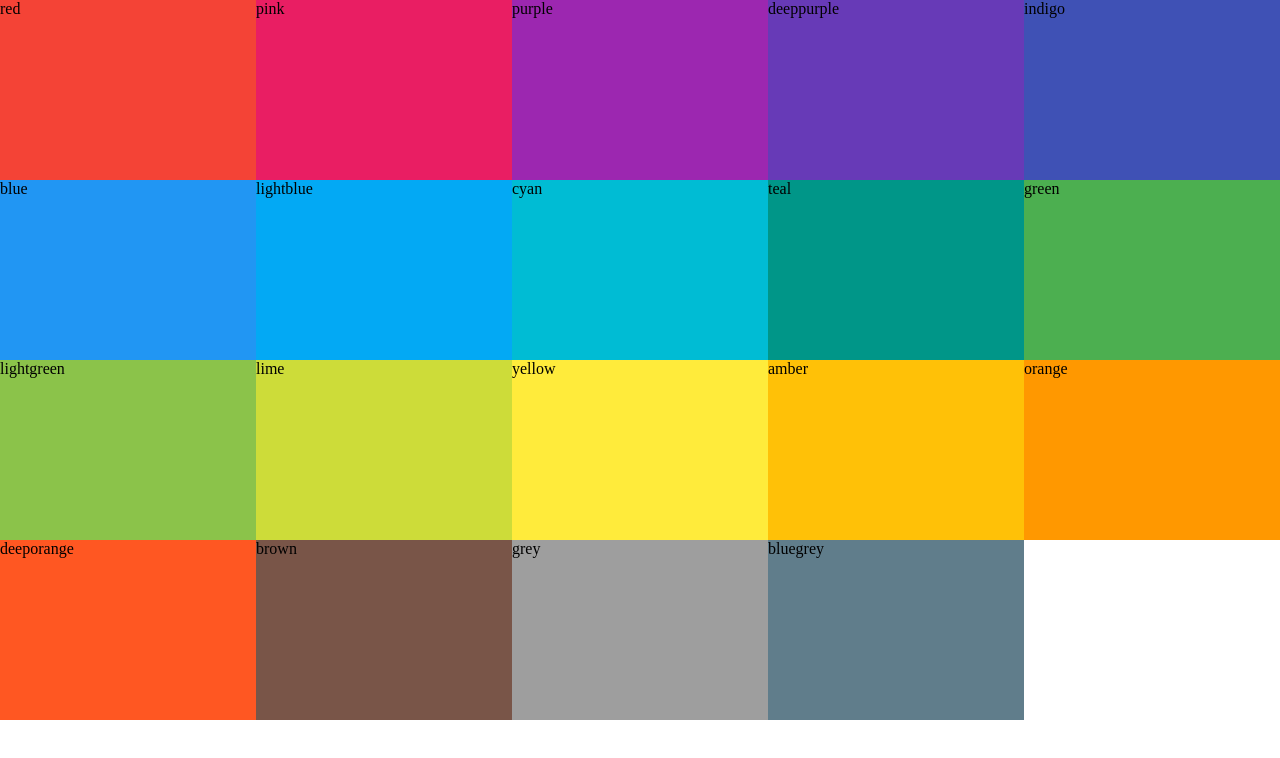
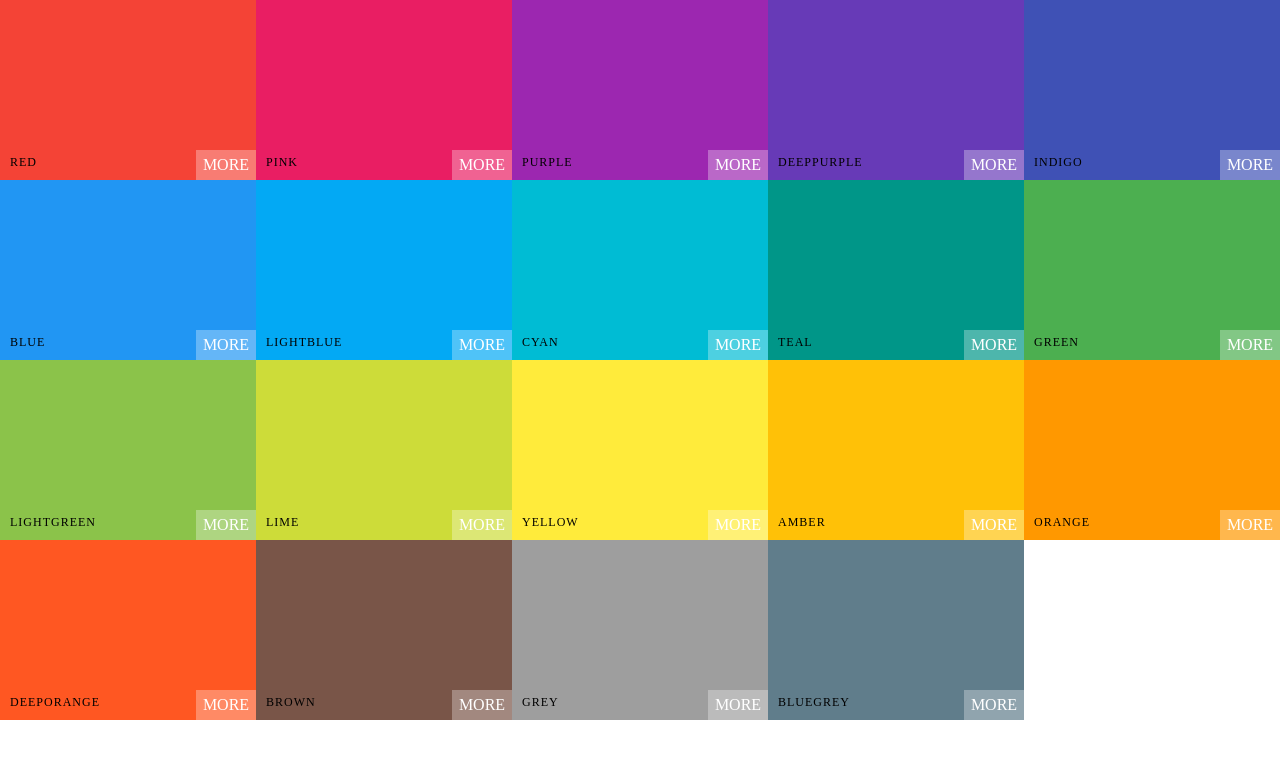
Before and after one commit to Tanish0019/react-color-palette-manager, a React (Create React App) app: page / in a window 1280 px wide. Shown: the top 758 px of the page. Built offline with nearby package versions, Linux system fonts and the light colour scheme.

Commit message:
styled color box

```diff
--- a/src/components/ColorBox.jsx
+++ b/src/components/ColorBox.jsx
@@ -2,9 +2,18 @@
 
 class ColorBox extends Component {
 	render() {
+
+		const { color, name } = this.props.color;
+
 		return (
-			<div style={{backgroundColor: this.props.color.color}} className="ColorBox">
-				<span>{this.props.color.name}</span>
+			<div style={{backgroundColor: color}} className="ColorBox">
+				<div className="copy-content">
+					<div className="box-content">
+						<span>{name}</span>
+					</div>
+					<button className="copy-button">Copy</button>
+					<span className="see-more">More</span>
+				</div>
 			</div>
 		)
 	}
--- a/src/styles/ColorBox.scss
+++ b/src/styles/ColorBox.scss
@@ -4,4 +4,54 @@
 	margin: 0 auto;
 	position: relative;
 	display: inline-block;
+	text-transform: uppercase;
+	margin-bottom: -4px;
+	cursor: pointer;
 }
+
+.copy-button {
+	display: inline-block;
+	width: 100px;
+	height: 30px;
+	position: absolute;
+	top: 50%;
+	left: 50%;
+	transform: translate(-50%, -50%);
+	text-align: center;
+	outline: none;
+	background: rgba(255, 255, 255, 0.3);
+	font-size: 1rem;
+	line-height: 30px;
+	color: white;
+	border: none;
+	opacity: 0;
+	transition: all 0.5s ease;
+}
+
+.ColorBox:hover .copy-button {
+	opacity: 1;
+}
+
+.box-content {
+	position: absolute;
+	padding: 10px;
+	width: 100%;
+	bottom: 0;
+	left: 0;
+	color: black;
+	letter-spacing: 1px;
+	font-size: 12px;
+}
+
+.see-more {
+	position: absolute;
+	bottom: 0;
+	right: 0;
+	font-size: 1rem;
+	background: rgba(255, 255, 255, 0.3);
+	color: white;
+	width: 60px;
+	height: 30px;
+	text-align: center;
+	line-height: 30px;
+}
```
